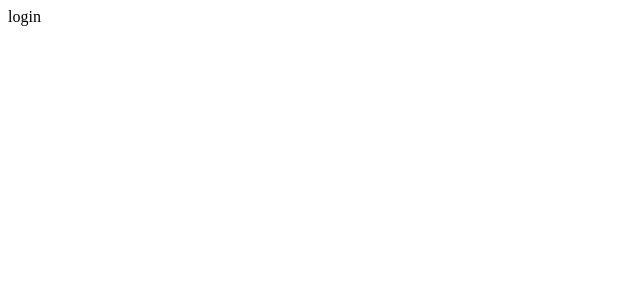
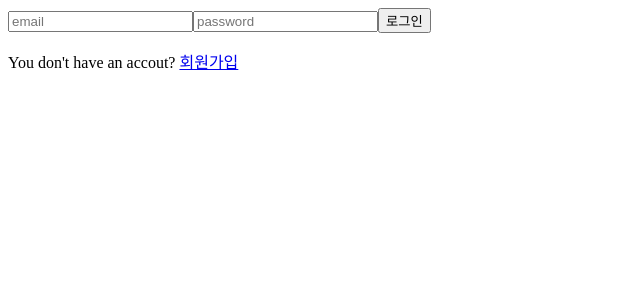
Before and after one commit to smosco/BOARD, a React (Create React App) app: page /login in a window 1280 px wide. Shown: the top 300 px of the page, without its empty margins (0-640 px from the left). Built offline with nearby package versions, Linux system fonts and the light colour scheme; no server answers.

Commit message:
feat: auth에 관찰자를 설정해 로그인여부 확인

```diff
--- a/src/api/firebase.js
+++ b/src/api/firebase.js
@@ -4,6 +4,8 @@ import {
   createUserWithEmailAndPassword,
   signInWithEmailAndPassword,
   onAuthStateChanged,
+  updateProfile,
+  signOut,
 } from "firebase/auth";
 import {
   getFirestore,
@@ -38,20 +40,31 @@ export const register = async (user) => {
     user.email,
     user.password
   );
+
+  await updateProfile(auth.currentUser, {
+    displayName: user.displayName,
+  });
+
   await setDoc(doc(store, "users", res.user.uid), {
     ...user,
     uid: res.user.uid,
   });
+
+  return res;
 };
 
-export const login = (email, password) => {
-  signInWithEmailAndPassword(auth, email, password);
+export const login = async (user) => {
+  await signInWithEmailAndPassword(auth, user.email, user.password);
 };
 
-export const onUserStateChange = () => {
-  onAuthStateChanged(auth, (user) => {
-    return user;
+export const onUserStateChange = (callback) => {
+  onAuthStateChanged(auth, async (user) => {
+    callback(user);
   });
+};
+
+export const logout = async () => {
+  await signOut(auth);
 };
 
 export const addNewPost = async (data, url) => {
@@ -82,7 +95,7 @@ export const getPost = async (postId) => {
   return {};
 };
 
-// doc으로 하면 되고 collection으로 하면 에러
+// doc으로 하면 되고 collection으로 하면 에러 => 일단 doc으로 포스팅을 했으니까요??
 export const updatePost = async (postId, data, url) => {
   url
     ? await updateDoc(doc(store, "posts", postId), {
--- /dev/null
+++ b/src/context/AuthContext.js
@@ -0,0 +1,20 @@
+import { createContext, useState, useEffect, useContext } from "react";
+import { onUserStateChange, login, logout } from "../api/firebase";
+
+export const AuthContext = createContext();
+
+export function AuthContextProvider({ children }) {
+  const [user, setUser] = useState();
+
+  useEffect(() => {
+    onUserStateChange((user) => setUser(user));
+  });
+
+  return (
+    <AuthContext.Provider value={{ user, login, logout }}>
+      {children}
+    </AuthContext.Provider>
+  );
+}
+
+export const useAuthContext = () => useContext(AuthContext);
--- a/src/index.js
+++ b/src/index.js
@@ -1,10 +1,13 @@
 import React from "react";
 import ReactDOM from "react-dom/client";
 import App from "./App";
+import { AuthContextProvider } from "./context/AuthContext";
 
 const root = ReactDOM.createRoot(document.getElementById("root"));
 root.render(
   <React.StrictMode>
-    <App />
+    <AuthContextProvider>
+      <App />
+    </AuthContextProvider>
   </React.StrictMode>
 );
--- a/src/pages/Home.jsx
+++ b/src/pages/Home.jsx
@@ -2,6 +2,7 @@
 
 import React from "react";
 import { useState, useEffect } from "react";
+import { Link } from "react-router-dom";
 import { getPosts } from "../api/firebase";
 import PostCard from "../components/PostCard";
 
@@ -19,6 +20,8 @@ export default function Home() {
   }, []);
   return (
     <div>
+      <Link to="/login">로그인</Link>
+      <Link to="/register">회원가입</Link>
       {posts?.map((item) => (
         <PostCard key={item.id} post={item} />
       ))}
--- a/src/pages/Login.jsx
+++ b/src/pages/Login.jsx
@@ -1,5 +1,49 @@
 import React from "react";
+import { useState } from "react";
+import { Link, useNavigate } from "react-router-dom";
+import { login } from "../api/firebase";
 
 export default function Login() {
-  return <div>login</div>;
+  const [user, setUser] = useState({
+    email: "",
+    password: "",
+  });
+  const navigate = useNavigate();
+  const handleChange = (e) => {
+    const { name, value } = e.target;
+    setUser({ ...user, [name]: value });
+  };
+  const handleSubmit = (e) => {
+    e.preventDefault();
+    login(user)
+      .then(navigate("/"))
+      .catch((err) => console.log(err.message));
+  };
+
+  return (
+    <div>
+      <div>
+        <form onSubmit={handleSubmit}>
+          <input
+            type="email"
+            name="email"
+            value={user.email}
+            placeholder="email"
+            onChange={handleChange}
+          />
+          <input
+            type="password"
+            name="password"
+            value={user.password}
+            placeholder="password"
+            onChange={handleChange}
+          />
+          <button> 로그인</button>
+        </form>
+        <p>
+          You don't have an accout? <Link to="/register">회원가입</Link>
+        </p>
+      </div>
+    </div>
+  );
 }
--- a/src/pages/Register.jsx
+++ b/src/pages/Register.jsx
@@ -1,4 +1,5 @@
 import React, { useState } from "react";
+import { Link, useNavigate } from "react-router-dom";
 import { register } from "../api/firebase";
 
 export default function Register() {
@@ -7,13 +8,16 @@ export default function Register() {
     email: "",
     password: "",
   });
+  const navigate = useNavigate();
   const handleChange = (e) => {
     const { name, value } = e.target;
     setUser({ ...user, [name]: value });
   };
   const handleSubmit = (e) => {
     e.preventDefault();
-    register(user);
+    register(user)
+      .then(navigate("/login"))
+      .catch((err) => console.log(err.message));
   };
   return (
     <div>
@@ -41,6 +45,9 @@ export default function Register() {
         />
         <button> 회원가입</button>
       </form>
+      <p>
+        You do have an accout? <Link to="/login">로그인</Link>
+      </p>
     </div>
   );
 }
```
